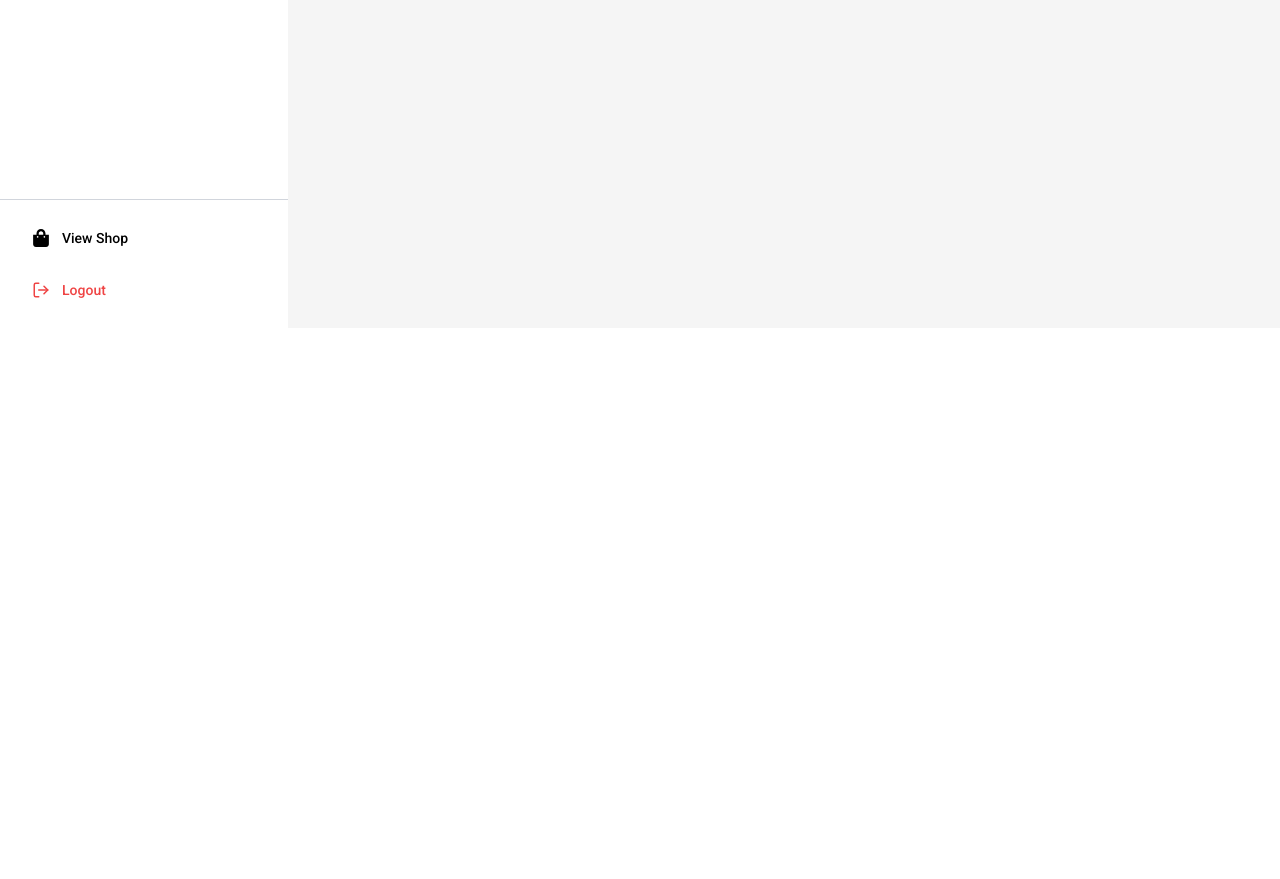
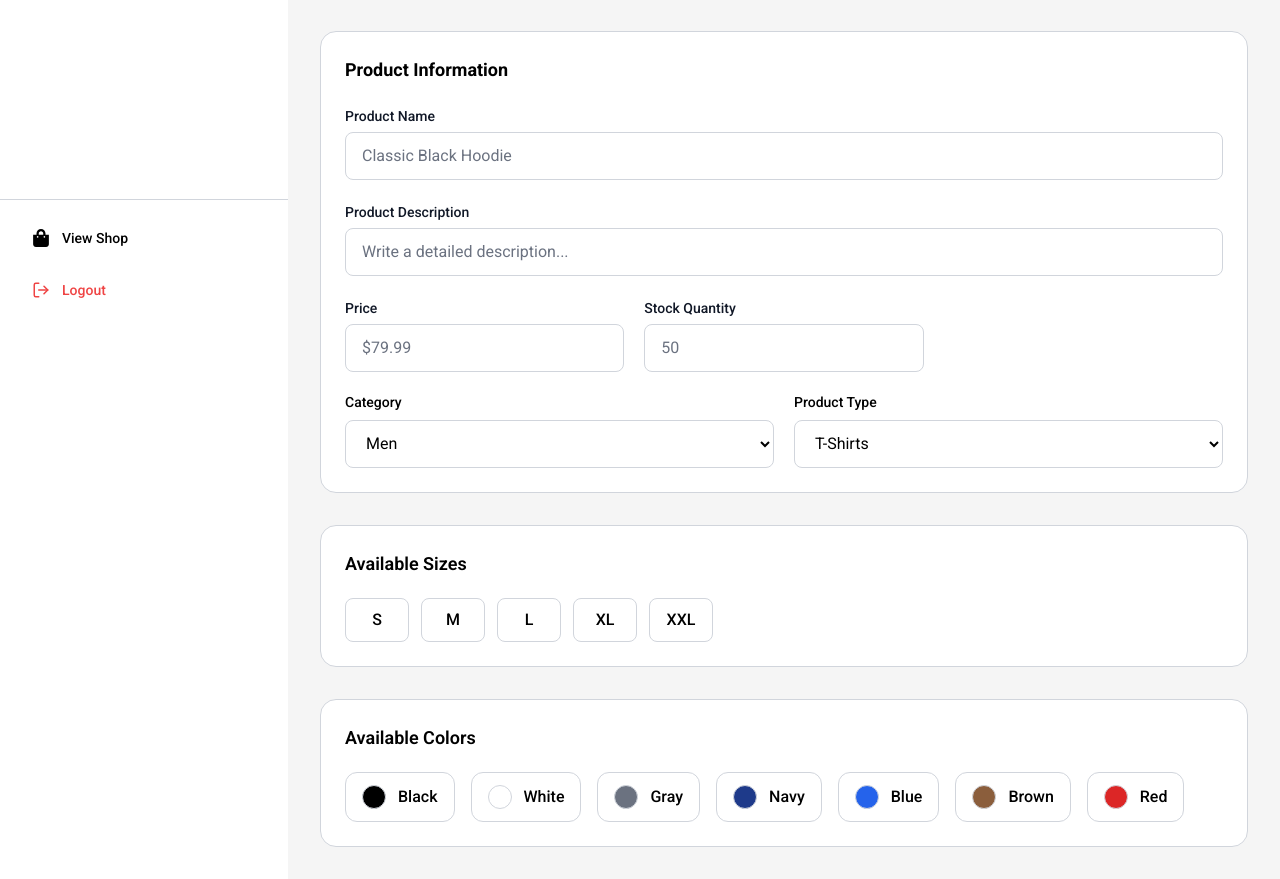
Before and after one commit to creativeloc/nextjs-estore2026, a Next.js app: page /admin/add-product in a window 1280 px wide. Shown: the part 472-1351 px from the top of the page. Before the commit the page ends 800 px from the top, so only its background shows below. Built offline with nearby package versions, Linux system fonts and the light colour scheme.

Commit message:
added various product features

```diff
--- a/src/app/admin/add-product/page.tsx
+++ b/src/app/admin/add-product/page.tsx
@@ -1,5 +1,6 @@
 "use client"
 
+import Input from "@/components/ui/Input"
 // import image from "next/image"
 import { useRef, useState } from "react"
 import { FcPrevious } from "react-icons/fc"
@@ -20,7 +21,7 @@ const availableColors = [
 
 export default function AddProductPage() {
   const [images, setImages] = useState<File[]>([])
-  const [sises, setSizes] = useState<string[]>([])
+  const [sizes, setSizes] = useState<string[]>([])
   const [colors, setColors] = useState<string[]>([])
   const [bestSeller, setBestSeller] = useState(false)
 
@@ -38,6 +39,18 @@ export default function AddProductPage() {
   const removeImage = (index: number) => {
     setImages((prev) => prev.filter((_, i) => i !== index))
   }
+
+  const toggleSize = (size: string) => {
+    setSizes((prev) =>
+      prev.includes(size) ? prev.filter((s) => s !== size) : [...prev, size]
+    )
+  }
+  const toggleColor = (color: string) => {
+    setColors((prev) =>
+      prev.includes(color) ? prev.filter((c) => c !== color) : [...prev, color]
+    )
+  }
+
   return (
     <div className="mx-auto max-w-5xl space-y-8">
       {/* header */}
@@ -98,6 +111,96 @@ export default function AddProductPage() {
           Upload between 1 to 4 product images
         </p>
       </section>
+
+      {/* product features/information */}
+      <section className="space-y-5 rounded-2xl border border-border bg-background p-6">
+        <h2 className="text-lg font-bold">Product Information</h2>
+        <Input label="Product Name" placeholder="Classic Black Hoodie" />
+        <Input
+          label="Product Description"
+          placeholder="Write a detailed description..."
+        />
+
+        <div className="grid gap-5 md:grid-cols-3">
+          <Input label="Price" placeholder="$79.99" />
+          <Input label="Stock Quantity" placeholder="50" />
+        </div>
+
+        <div className="grid gap-5 md:grid-cols-2">
+          <div>
+            <label className="mb-2 block text-sm font-medium">Category</label>
+
+            <select className="h-12 w-full rounded-lg border border-border bg-background px-4 outline-none transition focus:border-primary">
+              <option>Men</option>
+              <option>Women</option>
+              <option>Children</option>
+            </select>
+          </div>
+          <div>
+            <label className="mb-2 block text-sm font-medium">
+              Product Type
+            </label>
+
+            <select className="h-12 w-full rounded-lg border border-border bg-background px-4 outline-none transition focus:border-primary">
+              <option>T-Shirts</option>
+              <option>Hoodies</option>
+              <option>Jackets</option>
+              <option>Jeans</option>
+              <option>Shorts</option>
+              <option>Shoes</option>
+            </select>
+          </div>
+        </div>
+      </section>
+
+      {/* product sizes */}
+      <section className="rounded-2xl border border-border bg-background p-6">
+        <h2 className="text-lg font-semibold mb-5">Available Sizes</h2>
+
+        <div className="flex flex-wrap gap-3">
+          {availableSizes.map((size) => {
+            const selected = sizes.includes(size)
+            return (
+              <button
+                onClick={() => toggleSize(size)}
+                key={size}
+                type="button"
+                className={`h-11 w-16 rounded-lg border font-medium transition ${selected ? "border-primary bg-primary text-primary-foreground" : "border-border hover:border-primary hover:bg-primary/5"}`}
+              >
+                {size}
+              </button>
+            )
+          })}
+        </div>
+      </section>
+
+      {/* product colors */}
+      <section className="rounded-2xl border border-border bg-background p-6">
+        <h2 className="text-lg font-semibold mb-5">Available Colors</h2>
+
+        <div className="flex flex-wrap gap-4">
+          {availableColors.map((color) => {
+            const selected = colors.includes(color.name)
+            return (
+              <button
+                onClick={() => toggleColor(color.name)}
+                key={color.name}
+                type="button"
+                className={`flex items-center gap-3 rounded-xl border px-4 py-3 transition ${selected ? "border-primary bg-primary/5" : "border-border hover:border-primary"}`}
+              >
+                <span
+                  className="h-6 w-6 rounded-full border border-border"
+                  style={{
+                    backgroundColor: color.value
+                  }}
+                />
+
+                <span className="font-medium">{color.name}</span>
+              </button>
+            )
+          })}
+        </div>
+      </section>
     </div>
   )
 }
```
